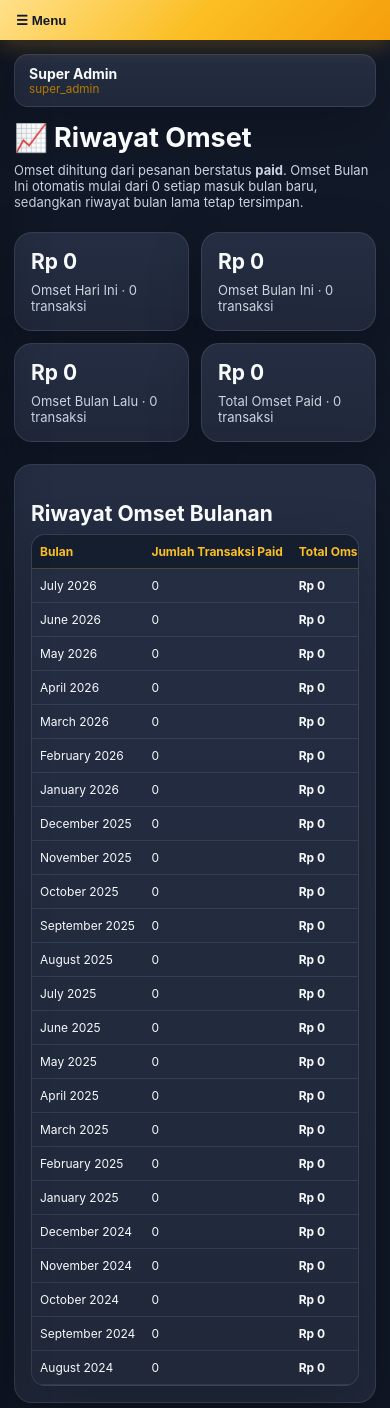
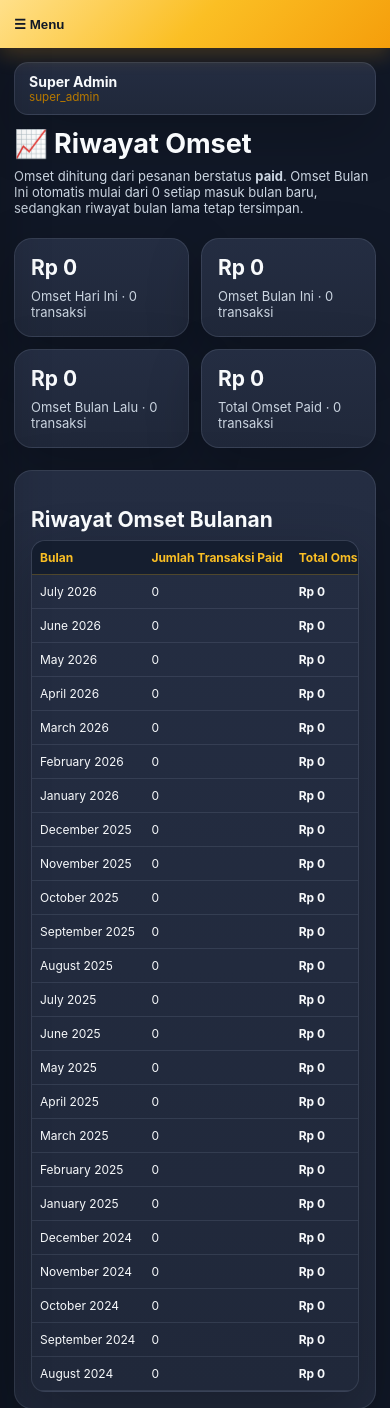
Before and after one commit to kodebisnis07/RAJATOPUPGAMESTERMURAH-2026, a Flask app: page /panel-rtg-2026-X7q9K/omset in a window 390 px wide. Shown: the top 1408 px of the page. Run offline with Flask 3, Linux system fonts and the light colour scheme; the visitor is signed in with stand-in values (Sample User, id 1); data comes from the database, SQL or seed files in the repository; data that the repository does not hold is empty.

Commit message:
Rapikan tampilan panel admin mobile

```diff
--- a/app/static/css/admin.css
+++ b/app/static/css/admin.css
@@ -377,3 +377,124 @@ input,select,textarea,button{max-width:100%;}
     -webkit-overflow-scrolling: touch !important;
   }
 }
+
+/* =========================================================
+   ADMIN MOBILE LAYOUT RESET 2026-07-10
+   Final source-of-truth rules. Keep admin content in normal
+   document flow and remove the tall empty area on phones.
+   ========================================================= */
+@media (max-width: 900px) {
+  html,
+  body,
+  body.login-page {
+    width: 100% !important;
+    min-height: 100% !important;
+    height: auto !important;
+    margin: 0 !important;
+    padding: 0 !important;
+    overflow-x: hidden !important;
+  }
+
+  body:not(.login-page) {
+    display: block !important;
+    align-items: initial !important;
+    justify-content: initial !important;
+  }
+
+  body:not(.login-page) > .admin-menu-toggle {
+    display: flex !important;
+    position: sticky !important;
+    top: 0 !important;
+    left: 0 !important;
+    right: 0 !important;
+    z-index: 10003 !important;
+    width: 100% !important;
+    height: 48px !important;
+    min-height: 48px !important;
+    margin: 0 !important;
+    padding: 0 14px !important;
+    transform: none !important;
+  }
+
+  body:not(.login-page) > .admin-layout {
+    display: block !important;
+    position: static !important;
+    inset: auto !important;
+    width: 100% !important;
+    min-height: 0 !important;
+    height: auto !important;
+    margin: 0 !important;
+    padding: 0 !important;
+    transform: none !important;
+  }
+
+  body:not(.login-page) .main-content {
+    display: block !important;
+    position: static !important;
+    inset: auto !important;
+    float: none !important;
+    width: 100% !important;
+    max-width: 100% !important;
+    min-height: 0 !important;
+    height: auto !important;
+    margin: 0 !important;
+    padding: 14px !important;
+    transform: none !important;
+    translate: none !important;
+    overflow: visible !important;
+  }
+
+  body:not(.login-page) .topbar,
+  body:not(.login-page) .page-head,
+  body:not(.login-page) .alert,
+  body:not(.login-page) .cards,
+  body:not(.login-page) .settings-form,
+  body:not(.login-page) .admin-form {
+    position: static !important;
+    inset: auto !important;
+    transform: none !important;
+    translate: none !important;
+  }
+
+  body:not(.login-page) .topbar {
+    display: flex !important;
+    width: 100% !important;
+    height: auto !important;
+    min-height: 0 !important;
+    margin: 0 0 12px !important;
+    padding: 0 !important;
+    justify-content: stretch !important;
+  }
+
+  body:not(.login-page) .topbar > div {
+    width: 100% !important;
+    min-width: 0 !important;
+  }
+
+  body.login-page {
+    display: block !important;
+  }
+
+  body.login-page .login-wrap {
+    display: flex !important;
+    position: static !important;
+    width: 100% !important;
+    min-height: 100dvh !important;
+    height: auto !important;
+    margin: 0 !important;
+    padding: 20px 14px !important;
+    align-items: flex-start !important;
+    justify-content: center !important;
+    transform: none !important;
+  }
+
+  body.login-page .login-card {
+    position: static !important;
+    width: 100% !important;
+    max-width: 430px !important;
+    height: auto !important;
+    min-height: 0 !important;
+    margin: 0 !important;
+    transform: none !important;
+  }
+}
--- a/app/templates/admin/base.html
+++ b/app/templates/admin/base.html
@@ -4,7 +4,7 @@
     <meta charset="UTF-8">
     <meta name="viewport" content="width=device-width, initial-scale=1.0">
     <title>Admin - {{ global_settings.get('site_name', 'RAJA TOPUP GAMES') }}</title>
-    <link rel="stylesheet" href="{{ url_for('static', filename='css/admin.css') }}">
+    <link rel="stylesheet" href="{{ url_for('static', filename='css/admin.css') }}?v=20260710-mobile-reset-3">
 </head>
 <body>
 <button class="admin-menu-toggle" type="button" aria-label="Buka menu admin" aria-expanded="false">☰ Menu</button>
--- a/app/templates/admin/login.html
+++ b/app/templates/admin/login.html
@@ -5,7 +5,7 @@
     <meta name="viewport" content="width=device-width, initial-scale=1.0">
     {% set is_super_portal = portal == 'super_admin' %}
     <title>{{ 'Login Super Admin' if is_super_portal else 'Login Admin / Operator' }} - {{ global_settings.get('site_name', 'RAJA TOPUP GAMES') }}</title>
-    <link rel="stylesheet" href="{{ url_for('static', filename='css/admin.css') }}">
+    <link rel="stylesheet" href="{{ url_for('static', filename='css/admin.css') }}?v=20260710-mobile-reset-3">
 </head>
 <body class="login-page {{ 'super-admin-login' if is_super_portal else 'admin-operator-login' }}">
 <div class="login-wrap">
```
